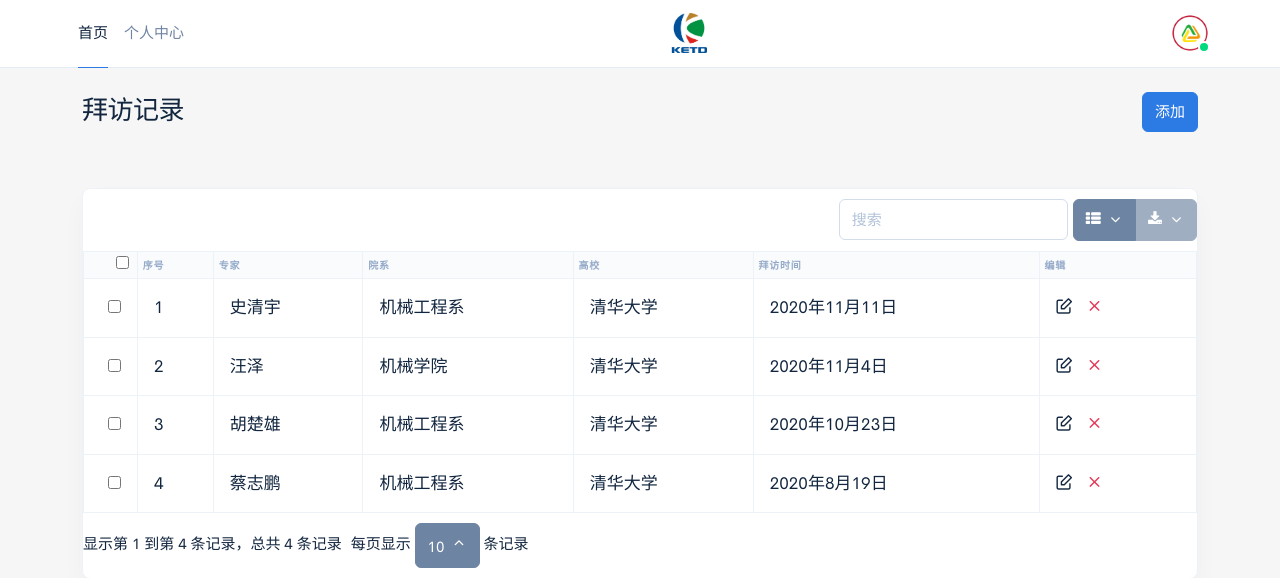
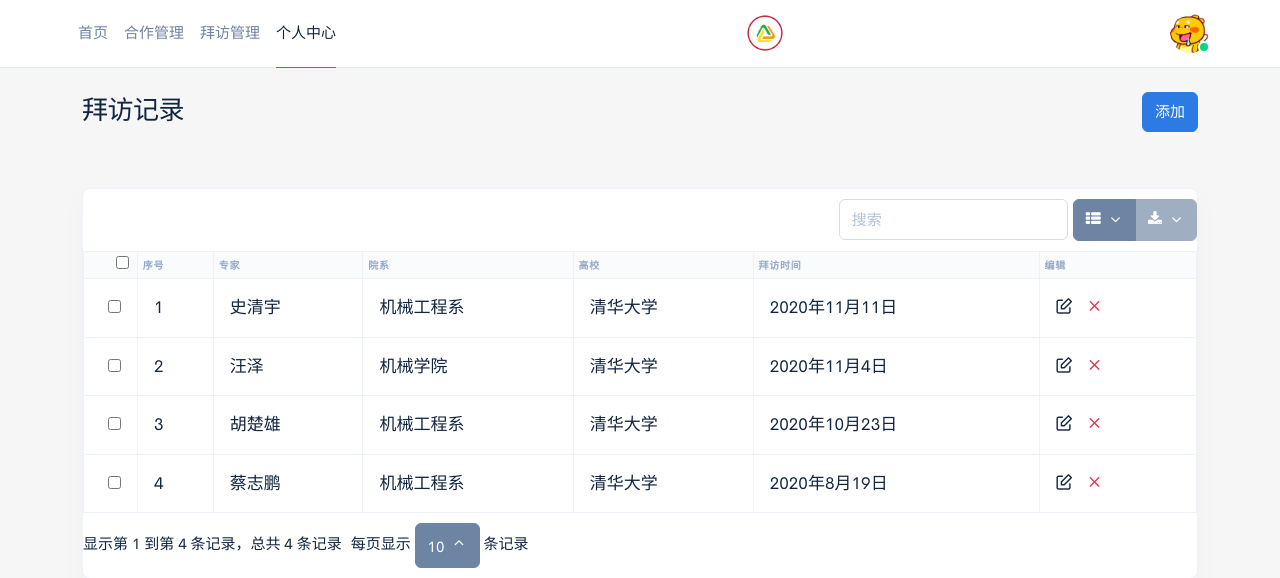
Before and after one commit to meng950813/school_enterprise_cooperation, a Flask app: page /visit in a window 1280 px wide. Shown: the top 578 px of the page. Run offline with Flask 2, Linux system fonts and the light colour scheme; parts of the project's set-up code (start-up, migrations or seed data) failed here and were passed over; some libraries are stand-ins or nearby versions.

Commit message:
修改样式

```diff
--- a/web/blueprints/social_network/index.py
+++ b/web/blueprints/social_network/index.py
@@ -54,7 +54,7 @@ def fuzzyMatchTeacher():
 
 
 @index_bp.route("/recommend")
-@oidc.require_login
+# @oidc.require_login
 def recommendResult():
     town_id = request.args.get("town", default="", type=str)
     com_id = request.args.get("com", default="", type=str)
--- a/web/dao/social_network/recommend_detail.py
+++ b/web/dao/social_network/recommend_detail.py
@@ -30,7 +30,7 @@ def getEngineerTeamBasicInfo(e_id):
     return neo4j.run(cql)
 
 
-def getSimilarPatents(team_teacher, team_engineer, teacher=True, skip=0, limit=15):
+def getSimilarPatents(team_teacher, team_engineer, teacher=True, skip=0, limit=1500):
     """
     根据 专家团队和工程师团队的 team_id 获取团队间 相似的专利
     :return: [] or [{"teacher": Node type data, "engineer": Node type data}]
@@ -39,7 +39,9 @@ def getSimilarPatents(team_teacher, team_engineer, teacher=True, skip=0, limit=1
     cql = "match (t:Teacher)-[:write]-(pt:Patent)-[:include]-(:IPC)-[:include]-(pe:Patent)-[:write]-(e:Engineer) " \
           "where t.team={team_teacher} and e.team={team_engineer} " \
           "return distinct({patent}.application_number) as code, {patent}.name as name, " \
-          "{patent}.application_date as date order by date desc skip {skip} limit {limit}" \
+          "{patent}.invalidation as invalidation, {patent}.application_date as date, " \
+          "{patent}.authorization_date as authorization_date " \
+          "order by date desc skip {skip} limit {limit}" \
         .format(team_teacher=team_teacher, team_engineer=team_engineer, patent=patent, skip=skip, limit=limit)
     return neo4j.run(cql)
 
--- a/web/settings.py
+++ b/web/settings.py
@@ -58,7 +58,10 @@ RELATION = {
     "CUSM": "CUSM",  # 企业-高效 的相似性，可用于解决 带哪些企业去哪些学校的问题
     "CISM": "CISM",  # 企业-学院 的相似性，可用于解决 带哪些企业去哪些学院的问题
     "CT": "CT",  # 企业-专家团队的相似性，
+    "CT2": "CT2",  # 企业-专家团队的相似性，
     "CTT": "CTT",  # 企业-专家团队、考虑时间因素的相似性，
+    "CTT3": "CTT3",  # 企业-专家团队、考虑时间因素的相似性，
+    "CTTW2": "CTTW2",  # 企业-专家团队、考虑时间因素的相似性，
 }
 
 LABEL = {
--- a/web/static/js/social_network/recommend2Area.js
+++ b/web/static/js/social_network/recommend2Area.js
@@ -8,9 +8,9 @@ let ArrayGraphOption = {
             return params.data.label;
         }
     },
-    // textStyle:{
-    //     fontSize : 22
-    // },
+    textStyle:{
+        fontSize : 16
+    },
     legend: [{data: []}],
     color: color_pool,
     animationDuration: 1500,
--- a/web/templates/base.html
+++ b/web/templates/base.html
@@ -37,7 +37,7 @@
 
         <!-- Brand -->
         <a class="navbar-brand mr-auto" href="/index">
-            <img src="{{ url_for('static', filename='image/logo_low.jpg') }}" alt="..." class="navbar-brand-img">
+            <img src="{{ url_for('static', filename='image/logo.png') }}" alt="..." class="navbar-brand-img">
         </a>
 
         <!-- User -->
@@ -47,7 +47,7 @@
                 <!-- Toggle -->
                 <a href="#" class="avatar avatar-sm avatar-online dropdown-toggle" role="button" data-toggle="dropdown"
                     aria-haspopup="true" aria-expanded="false">
-                    <img src="{{ url_for("static", filename="image/logo.png") }}" alt="..." class="avatar-img rounded-circle">
+                    <img src="{{ url_for("static", filename="image/favicon.jpg") }}" alt="..." class="avatar-img rounded-circle">
                 </a>
 
                 <!-- Menu -->
@@ -66,23 +66,23 @@
             <!-- Navigation -->
             <ul class="navbar-nav mr-lg-auto">
                 <li class="nav-item">
-                    <a class="nav-link active" href="/index" role="button" aria-haspopup="true"
+                    <a class="nav-link" href="/index" role="button" aria-haspopup="true"
                         aria-expanded="false">
                         首页
                     </a>
                 </li>
-{#                <li class="nav-item">#}
-{#                    <a class="nav-link" href="/cooperate" target="_blank">#}
-{#                        合作管理#}
-{#                    </a>#}
-{#                </li>#}
-{#                <li class="nav-item">#}
-{#                    <a class="nav-link" href="/visit" target="_blank">#}
-{#                        拜访管理#}
-{#                    </a>#}
-{#                </li>#}
                 <li class="nav-item">
-                    <a class="nav-link " href="{{ url_for('index.personalNetwork') }}" target="_blank">
+                    <a class="nav-link" href="/cooperate" target="_blank">
+                        合作管理
+                    </a>
+                </li>
+                <li class="nav-item">
+                    <a class="nav-link" href="/visit" target="_blank">
+                        拜访管理
+                    </a>
+                </li>
+                <li class="nav-item">
+                    <a class="nav-link  active" href="{{ url_for('index.personalNetwork') }}" target="_blank">
                         个人中心
                     </a>
                 </li>
--- a/web/templates/social_network/compareTeacherAndEngineerTeam.html
+++ b/web/templates/social_network/compareTeacherAndEngineerTeam.html
@@ -44,7 +44,7 @@
                         <h4 class="card-header-title">基本信息</h4>
                     </div>
                     <div class="card-table chart">
-                        <table class="table table-sm">
+                        <table class="table table-sm font-size-lg">
                             <tbody>
                             <tr>
                                 <th>单位</th>
@@ -228,6 +228,7 @@
                         <h2 class="card-header-title">
                             {{ basic_info.engineer.name }} 团队专利
                         </h2>
+                         <h2 class="card-header-tabs">{{ basic_info.engineer.patents_list | length }}项</h2>
                     </div>
                     <div class="card-body p-0 height-500px">
                         <ul class="list-group">
@@ -246,11 +247,13 @@
                         <h2 class="card-header-title">
                             {{ basic_info.teacher.name }} 团队专利
                         </h2>
+                        <h2 class="card-header-tabs">{{ basic_info.teacher.patents_list | length }}项</h2>
                     </div>
                     <div class="card-body p-0 height-500px">
                         <ul class="list-group">
                             {% for patent in basic_info.teacher.patents_list %}
                                 <li class="list-group-item d-flex justify-content-between">{{ patent.name }}
+                                    <span class="nowrap ml-1">{{ patent.invalidation }}{{ patent.authorization_date }}</span>
                                     <span class="nowrap ml-1">{{ patent.date | timestamp2date }}</span>
                                 </li>
                             {% endfor %}
```
Also changed, not shown: web/service/social_network/recommend_detail.py (+13 -1 lines), web/static/image/favicon.jpg (added).
